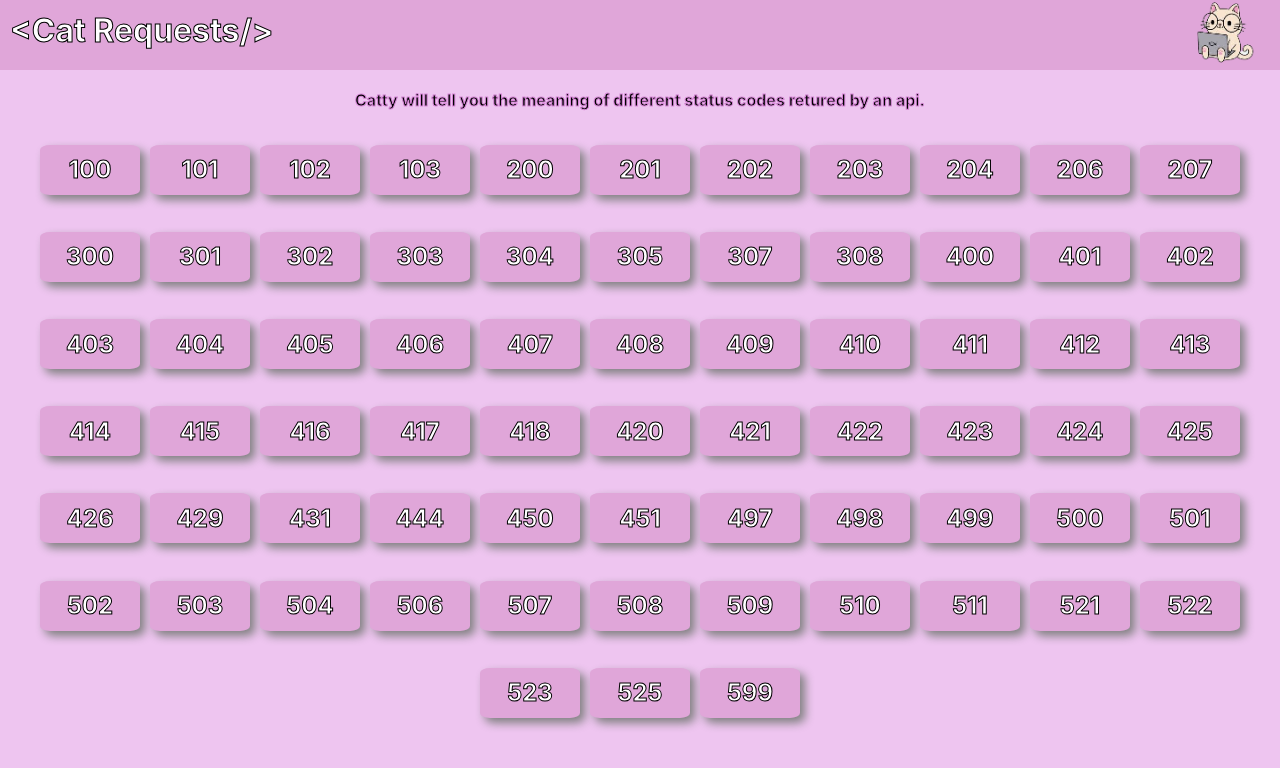
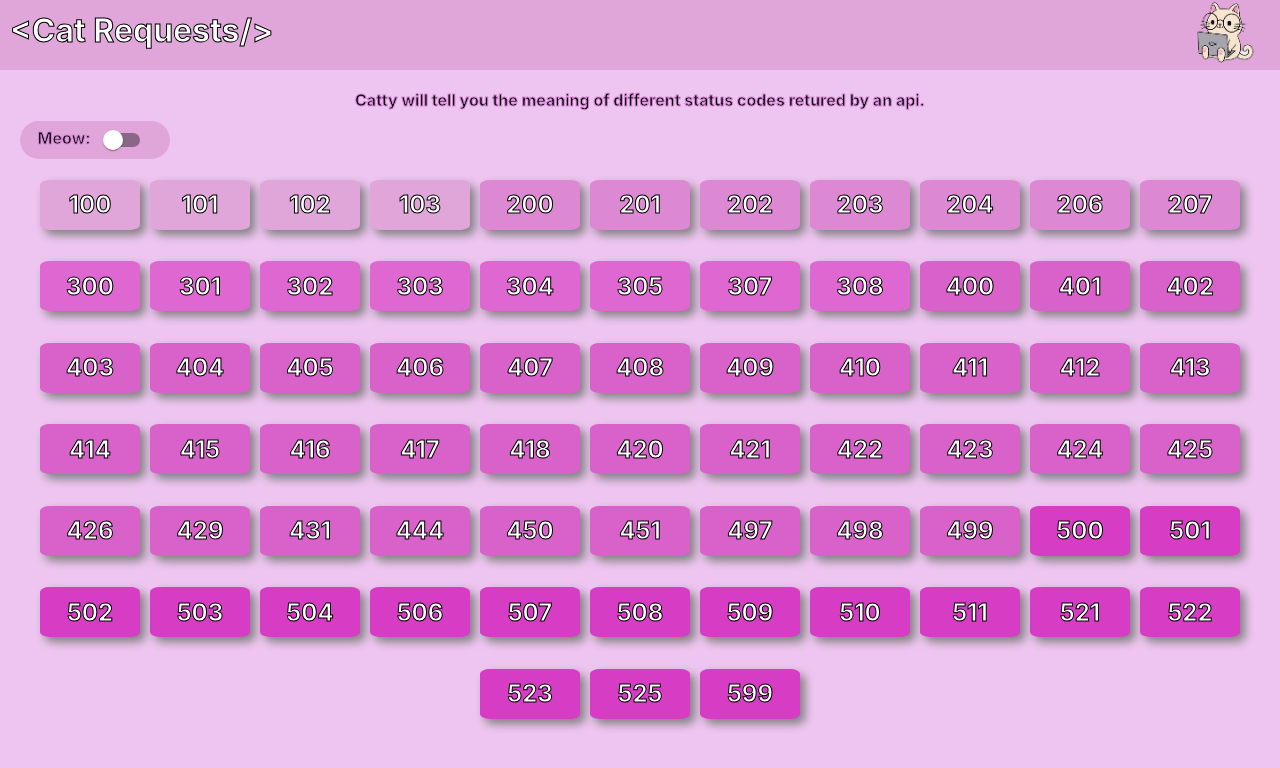
Before and after one commit to ishanrohatgi/catty-requests, a React (Create React App) app: page / in a window 1280 px wide. Shown: the top 768 px of the page. Built offline with nearby package versions, Linux system fonts and the light colour scheme.

Commit message:
sound feature added

```diff
--- a/src/App.css
+++ b/src/App.css
@@ -3,7 +3,6 @@ body {
 }
 .objective{
   position: relative;
-  text-align: justify;
   top:60px;
   margin: 30px 0px 20px 0px;
    text-align: center;
@@ -39,7 +38,7 @@ body {
 }
 .cat-codes{
   position: relative;
-  height: 75vh;
+  height: 70vh;
   top:60px;
   flex-wrap: wrap;
   display: flex;
@@ -64,3 +63,23 @@ body {
   user-select: none
 
 }
+
+.item-color-100{
+ background-color:rgb(224, 166, 217) ;
+}
+.item-color-200{
+  background-color:rgb(221, 136, 211) ;
+ }
+ .item-color-300{
+  background-color:rgb(223, 103, 209) ;
+ }
+ .item-color-400{
+  background-color:rgb(216, 98, 202) ;
+ }
+ .item-color-500{
+  background-color:rgb(214, 60, 196);
+ }
+ .dialog-img{
+    width:100%;
+    border-radius: 2%;
+ }
--- a/src/App.js
+++ b/src/App.js
@@ -1,10 +1,12 @@
 import './App.css';
+import catSound from './assets/cat.mp3'
 import navBarCat from './assets/navbarcat.png';
 import Button from '@mui/material/Button';
 import Dialog from '@mui/material/Dialog';
 import DialogActions from '@mui/material/DialogActions';
 import DialogContent from '@mui/material/DialogContent';
 import React, { useState } from 'react';
+import MeowButton from './MeowButton';
 
 
 
@@ -12,6 +14,7 @@ import React, { useState } from 'react';
 function App() {
   const [open, setOpen] = useState(false);
   const [code, setCode ] = useState('');
+  const [meowSound, setMeowSound] = useState(false);
 
   const status =[100,101,102,103,200,201,202,203,204,206,207,300,301,302,303,304,305,307,308,400,401,402,403,404,
   405,406,407,408,409,410,411,412,413,414,415,416,417,418,420,421,422,423,424,425,426,429,431,444,450,451,497,
@@ -19,6 +22,9 @@ function App() {
 const handleClickOpen = (value) => {
   setOpen(true);
   setCode(value);
+  if(meowSound){
+    new Audio(catSound).play();
+  }
 };
 
 const handleClose = () => {
@@ -31,9 +37,10 @@ return (
       <div className='objective'>
         <h4>Catty will tell you the meaning of different status codes retured by an api.</h4>
       </div>
+      <MeowButton setMeowSound={setMeowSound}/>
       <div className='cat-codes'>
       {status.map((item, index) => (
-        <div  onClick={()=>{handleClickOpen(item)}} className='item-div' key={index}><h2>
+        <div  onClick={(event)=>{event.stopPropagation(); handleClickOpen(item)}} className={`item-div ${`item-color-${item.toString()[0]}00`}`} key={index}><h2>
           {item}</h2></div>
       ))}
       </div>
@@ -45,7 +52,7 @@ return (
         aria-describedby="alert-dialog-description"
       >
         <DialogContent style={{overflow:'hidden'}}>
-         <img height='300px' width='280px' classNamae='dialog-img' alt='model-img' src={`https://http.cat/${code}`}></img>
+         <img className='dialog-img' alt='model-img' src={`https://http.cat/${code}`}></img>
         </DialogContent>
         <DialogActions>
           <Button onClick={handleClose} autoFocus>
--- /dev/null
+++ b/src/MeowButton.css
@@ -0,0 +1,12 @@
+.switch{
+    background-color: rgb(224, 166, 217);
+    width: 150px;
+    text-align: center;
+    border-radius: 50px;
+    position: relative;
+    top:50px;
+    margin-left:20px;
+    color: rgb(0, 0, 0);
+    -webkit-text-stroke: 1px rgb(214, 133, 214);
+    font-weight: 700;
+   }
--- /dev/null
+++ b/src/MeowButton.jsx
@@ -0,0 +1,27 @@
+import './MeowButton.css';
+import Switch from '@mui/material/Switch';
+import { pink } from '@mui/material/colors';
+import { alpha, styled } from '@mui/material/styles';
+import React from 'react';
+function MeowButton(props){
+    const PinkSwitch = styled(Switch)(({ theme }) => ({
+        '& .MuiSwitch-switchBase.Mui-checked': {
+          color: pink[300],
+          '&:hover': {
+            backgroundColor: alpha(pink[400], theme.palette.action.hoverOpacity),
+          },
+        },
+        '& .MuiSwitch-switchBase.Mui-checked + .MuiSwitch-track': {
+          backgroundColor: pink[300],
+        },
+      }));
+
+
+    return (
+        <div>
+            <div className='switch'> Meow: <PinkSwitch onChange={event=>props.setMeowSound(event.target.checked)}/></div>
+        </div>
+    )
+}
+
+export default React.memo(MeowButton) ;
```
Also changed, not shown: 1 other file (tests, documents, lock files or other folders).
